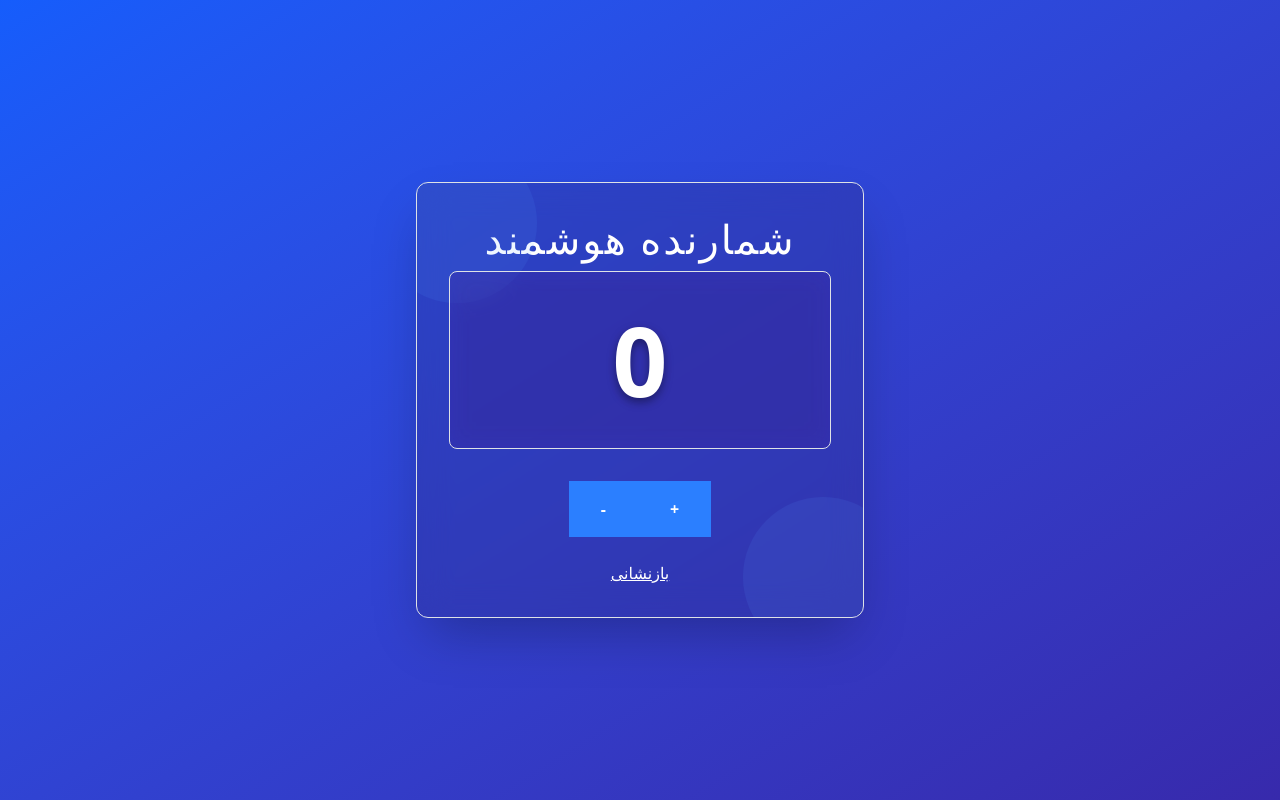
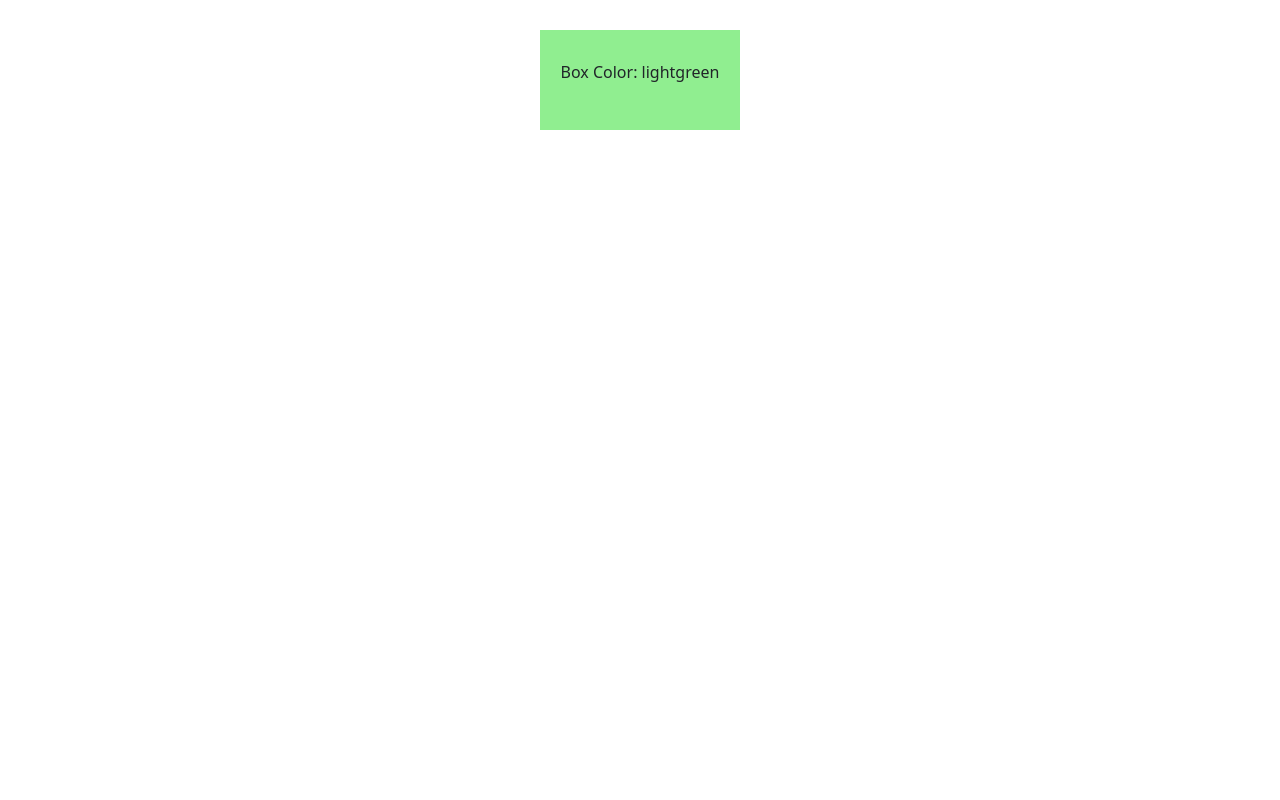
Before and after one commit to qasemB/new_react_education, a React (Vite) app: page / in a window 1280 px wide. Built offline with nearby package versions, Linux system fonts and the light colour scheme.

Commit message:
part-E02-useLayoutEffect-useInsertionEffect

```diff
--- a/src/App.jsx
+++ b/src/App.jsx
@@ -1,67 +1,44 @@
-import { useState, useEffect } from 'react';
+import {
+  useEffect,
+  useLayoutEffect,
+  useInsertionEffect,
+  useState,
+} from "react";
 
 const App = () => {
-  const [count, setCount] = useState(0);
-  const [notification, setNotification] = useState(null);
+  const [color, setColor] = useState("white");
 
-  // Show notification when count is multiple of 10
+  // ✅ تست useEffect
+  useEffect(() => {
+    console.log("🎯 useEffect اجرا شد");
+    setColor("lightgreen");
+  }, []);
 
-  useEffect(() => {
-    if (count % 10 === 0 && count !== 0) {
-      setNotification(`🎉 تبریک! شما به ${count} رسیدید!`);
-      setTimeout(() => setNotification(null), 3000);
-    }
-  }, [count]);
+  // ✅ تست useLayoutEffect
+  useLayoutEffect(() => {
+    console.log("🛠️ useLayoutEffect اجرا شد");
+    setColor("lightblue");
+  }, []);
+
+  // ✅ تست useInsertionEffect
+  useInsertionEffect(() => {
+    console.log("⚡ useInsertionEffect اجرا شد");
+    setColor("orange");
+  }, []);
 
   return (
-    <div className={`min-h-screen bg-gradient-to-br from-blue-600 to-indigo-800 flex flex-col items-center justify-center p-4 transition-all duration-500`}>
-      {/* Main counter card */}
-      <div className={`bg-indigo-900/30 backdrop-blur-lg rounded-xl shadow-2xl p-8 max-w-md w-full text-center relative overflow-hidden border border-white/10`}>
-        <div className={`absolute -top-10 -left-10 w-40 h-40 bg-blue-400 opacity-10 rounded-full`}></div>
-        <div className={`absolute -bottom-10 -right-10 w-40 h-40 bg-blue-400 opacity-10 rounded-full`}></div>
-
-        <h1 className="text-4xl font-bold text-white mb-6 tracking-wider">شمارنده هوشمند</h1>
-
-        <div className={`bg-indigo-800/40 backdrop-blur-md rounded-lg p-10 mb-8 border border-white/10`}>
-          <div className="relative">
-            <span className="block text-8xl font-bold text-white transition-all duration-300 transform"
-                  style={{ textShadow: '0 4px 10px rgba(0,0,0,0.4)' }}>
-              {count}
-            </span>
-            {count !== 0 && (
-              <span className={`absolute -top-2 -right-2 bg-blue-400 px-2 py-1 rounded-full text-sm font-bold text-white shadow-lg`}>
-                {count % 2 === 0 ? 'زوج' : 'فرد'}
-              </span>
-            )}
-          </div>
-        </div>
-
-        <div className="flex justify-center space-x-4 rtl:space-x-reverse">
-          <button
-            onClick={() => setCount(count - 1)}
-            className={`bg-blue-500 hover:bg-blue-600 text-white bg-opacity-90 font-bold py-3 px-8 rounded-full transition-all hover:shadow-lg active:scale-95 focus:outline-none focus:ring-2 focus:ring-white focus:ring-opacity-50`}>
-            -
-          </button>
-          <button
-            onClick={() => setCount(count + 1)}
-            className={`bg-blue-500 hover:bg-blue-600 text-white font-bold py-3 px-8 rounded-full transition-all hover:shadow-lg active:scale-95 focus:outline-none focus:ring-2 focus:ring-white focus:ring-opacity-50`}>
-            +
-          </button>
-        </div>
-
-        <button
-          onClick={() => setCount(0)}
-          className="mt-4 text-white hover:text-opacity-80 text-sm underline transition-colors">
-          بازنشانی
-        </button>
-      </div>
-
-      {/* Notification toast */}
-      {notification && (
-        <div className={`fixed bottom-4 right-4 bg-blue-400 text-white rounded-lg shadow-xl p-4 transition-all transform animate-bounce`}>
-          {notification}
-        </div>
-      )}
+    <div
+      style={{
+        width: "200px",
+        height: "100px",
+        backgroundColor: color,
+        margin: "30px auto",
+        textAlign: "center",
+        paddingTop: "30px",
+        transition: "all 0.3s",
+      }}
+    >
+      Box Color: {color}
     </div>
   );
 };
```
